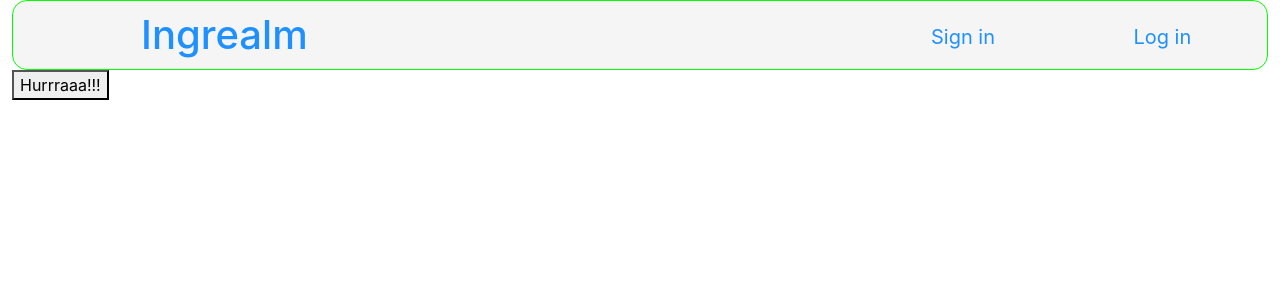
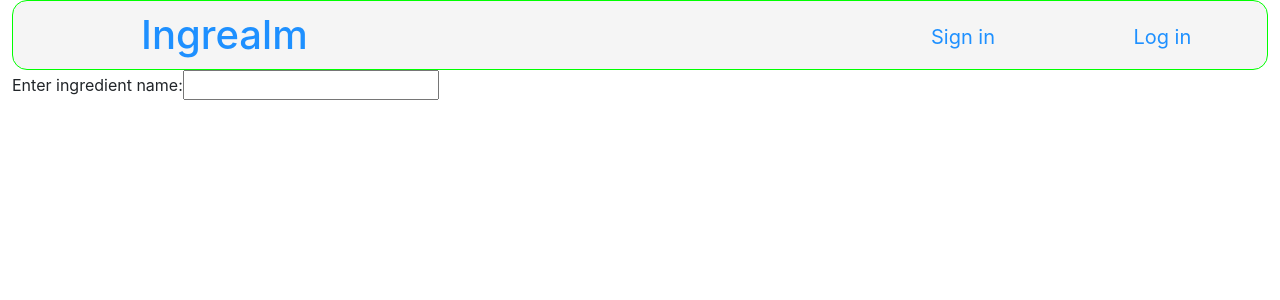
Before and after one commit to segu121/Ingrealm_front_rn, a React (Create React App) app: page /admin-panel in a window 1280 px wide. Shown: the top 300 px of the page. Built offline with nearby package versions, Linux system fonts and the light colour scheme.

Commit message:
added Admin component

```diff
--- a/src/components/classComponents/Admin.js
+++ b/src/components/classComponents/Admin.js
@@ -6,10 +6,25 @@ class Admin extends Component {
         super(props);
     }
 
+    addIngredientForm() {
+        return (
+            <div className='ingredient-form'>
+                <form>
+                    <div className='ingName'>
+                        <label>
+                            Enter ingredient name:
+                            <input type="text"/>
+                        </label>
+                    </div>
+                </form>
+            </div>
+        )
+    }
+
     render() {
         return (
             <div>
-                <button>Hurrraaa!!!</button>
+                {this.addIngredientForm()}
             </div>
         )
     }
```
